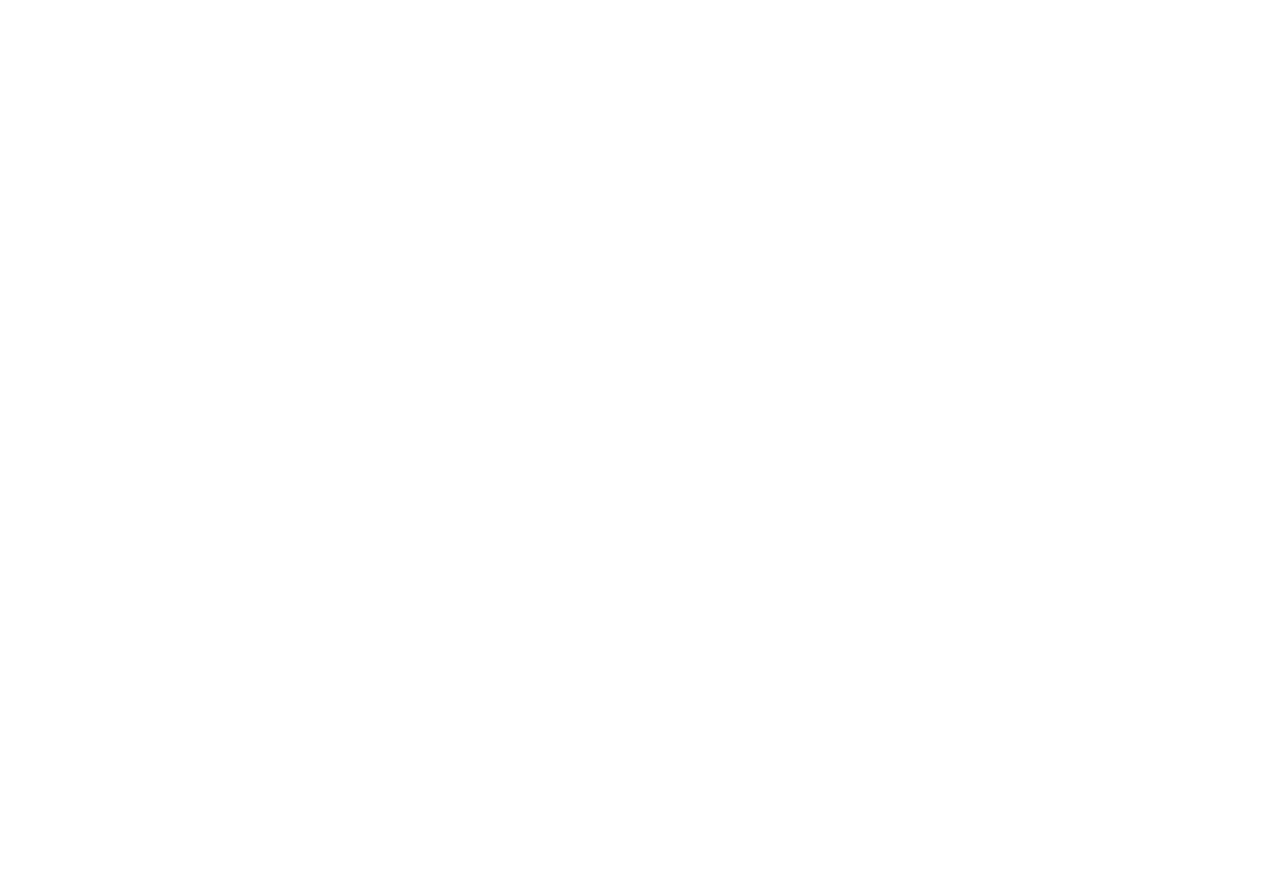
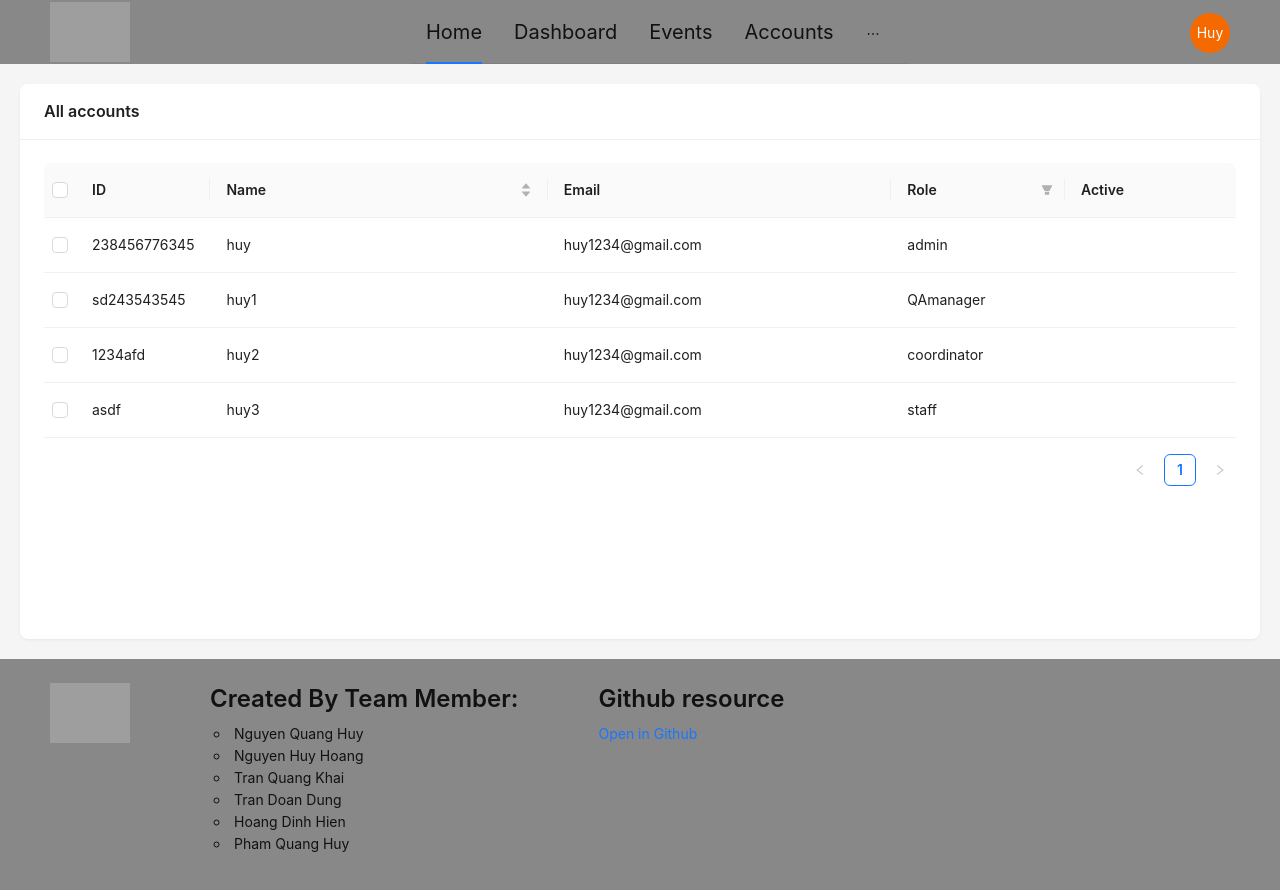
Before and after one commit to NguyenQuangHuy282002/COMP1640, a React (Create React App) app in the folder frontend/: page /accounts-manager in a window 1280 px wide. Before the commit this address had no page. Shown: the top 890 px of the page. Before the commit the page ends 800 px from the top, so only its background shows below. Built offline with nearby package versions, Linux system fonts and the light colour scheme; grey boxes are pictures that could not be loaded.

Commit message:
Update view

```diff
--- a/frontend/package.json
+++ b/frontend/package.json
@@ -14,6 +14,8 @@
     "@types/react": "^18.0.27",
     "@types/react-dom": "^18.0.10",
     "antd": "^5.1.7",
+    "draft-js": "^0.11.7",
+    "lexical": "^0.8.0",
     "notistack": "^2.0.8",
     "react": "^18.2.0",
     "react-dom": "^18.2.0",
@@ -47,5 +49,8 @@
       "last 1 firefox version",
       "last 1 safari version"
     ]
+  },
+  "devDependencies": {
+    "@types/draft-js": "^0.11.10"
   }
 }
--- /dev/null
+++ b/frontend/src/components/loading/spinner.tsx
@@ -0,0 +1,9 @@
+import { Spin } from 'antd'
+
+export default function Spinner() {
+  return (
+    <div style={{ width: '100%', height: '100%', display: 'flex', justifyContent: 'center', alignItems: 'center' }}>
+      <Spin />
+    </div>
+  )
+}
--- /dev/null
+++ b/frontend/src/components/text-editor/index.tsx
@@ -0,0 +1,9 @@
+import { Editor, EditorState } from 'draft-js'
+import { useState } from 'react'
+import 'draft-js/dist/Draft.css'
+
+export default function TextEditor() {
+  const [editorState, setEditorState] = useState(() => EditorState.createEmpty())
+
+  return <Editor editorState={editorState} onChange={setEditorState} />
+}
--- a/frontend/src/index.tsx
+++ b/frontend/src/index.tsx
@@ -5,6 +5,7 @@
 import { BrowserRouter as Router, Outlet, Route, Routes } from 'react-router-dom'
 import './index.css'
 import reportWebVitals from './reportWebVitals'
+import AccountManager from './view/accounts-manager'
 import Login from './view/auth/login'
 import Dashboard from './view/dashboard'
 import EventsPage from './view/events'
@@ -36,7 +37,10 @@
             <Route path="/" element={<HomePage />} />
             <Route path="/dashboard" element={<Dashboard />} />
             <Route path="/event" element={<EventsPage />} />
-            <Route path="/account" element={<UserProfile />} />
+            <Route path="/departments" element={<UserProfile />} />
+            <Route path="/categories" element={<UserProfile />} />
+            <Route path="/accounts-manager" element={<AccountManager />} />
+            <Route path="/ideas" element={<UserProfile />} />
           </Route>
         </Routes>
       </Router>
--- /dev/null
+++ b/frontend/src/view/accounts-manager/index.tsx
@@ -0,0 +1,123 @@
+import { Card, Row, Spin, Table } from 'antd'
+import { useState } from 'react'
+import Spinner from '../../components/loading/spinner'
+import type { ColumnsType, TableProps } from 'antd/es/table'
+
+interface DataType {
+  id: string
+  name: string
+  email: string
+  role: string
+  active: boolean
+}
+
+const columns: ColumnsType<DataType> = [
+  {
+    title: 'ID',
+    dataIndex: 'id',
+    width: '10%',
+  },
+  {
+    title: 'Name',
+    dataIndex: 'name',
+    sorter: (a: DataType, b: DataType) => a.name.length - b.name.length,
+    width: '30%',
+  },
+  {
+    title: 'Email',
+    dataIndex: 'email',
+    width: '30%',
+  },
+  {
+    title: 'Role',
+    dataIndex: 'role',
+    width: '15%',
+    filters: [
+      {
+        text: 'Admin',
+        value: 'admin',
+      },
+      {
+        text: 'Staff',
+        value: 'staff',
+      },
+      {
+        text: 'QA Manager',
+        value: 'QAmanager',
+      },
+      {
+        text: 'Coordinator',
+        value: 'coordinator',
+      },
+    ],
+    onFilter: (value: any, record: DataType) => record.role.indexOf(value) === 0,
+  },
+  {
+    title: 'Active',
+    dataIndex: 'Active',
+    width: '15%',
+  },
+]
+
+function AccountManager() {
+  const [selectedRowKeys, setSelectedRowKeys] = useState<React.Key[]>([])
+  const [loading, setLoading] = useState(false)
+
+  const onSelectChange = (newSelectedRowKeys: React.Key[]) => {
+    console.log('selectedRowKeys changed: ', newSelectedRowKeys)
+    setSelectedRowKeys(newSelectedRowKeys)
+  }
+  const rowSelection = {
+    selectedRowKeys,
+    onChange: onSelectChange,
+  }
+  return (
+    <Row gutter={16} style={{ padding: '20px', margin: 0 }}>
+      <Card
+        title="All accounts"
+        bordered={false}
+        style={{ width: '100%' }}
+        bodyStyle={{ overflow: 'scroll', height: loading ? '500px' : 'auto', minHeight: '500px' }}
+      >
+        <Table rowSelection={rowSelection} columns={columns} dataSource={accounts} loading={loading} />
+      </Card>
+    </Row>
+  )
+}
+
+export default AccountManager
+
+const accounts = [
+  {
+    key: '1',
+    id: '238456776345',
+    name: 'huy',
+    email: 'huy1234@gmail.com',
+    role: 'admin',
+    active: true,
+  },
+  {
+    key: '3',
+    id: 'sd243543545',
+    name: 'huy1',
+    email: 'huy1234@gmail.com',
+    role: 'QAmanager',
+    active: true,
+  },
+  {
+    key: '4',
+    id: '1234afd',
+    name: 'huy2',
+    email: 'huy1234@gmail.com',
+    role: 'coordinator',
+    active: true,
+  },
+  {
+    key: '5',
+    id: 'asdf',
+    name: 'huy3',
+    email: 'huy1234@gmail.com',
+    role: 'staff',
+    active: true,
+  },
+]
--- a/frontend/src/view/layout/header.tsx
+++ b/frontend/src/view/layout/header.tsx
@@ -5,6 +5,7 @@
   LogoutOutlined,
   MenuOutlined,
   ProfileOutlined,
+  TeamOutlined,
   UserOutlined,
 } from '@ant-design/icons'
 import styled from '@emotion/styled'
@@ -37,7 +38,11 @@
       label: <Text style={{ fontSize: 20, margin: 0 }}>Events</Text>,
       icon: windowWidth < 750 && <CarryOutOutlined style={{ fontSize: 20 }} />,
     },
-
+    {
+      key: 'accounts-manager',
+      label: <Text style={{ fontSize: 20, margin: 0 }}>Accounts</Text>,
+      icon: windowWidth < 750 && <TeamOutlined style={{ fontSize: 20 }} />,
+    },
     {
       key: 'courses',
       label: <Text style={{ fontSize: 20, margin: 0 }}>My Course</Text>,
--- a/frontend/src/view/user-profile/editProfile.tsx
+++ b/frontend/src/view/user-profile/editProfile.tsx
@@ -1,5 +1,6 @@
 import { PlusOutlined } from '@ant-design/icons'
 import { Button, Col, DatePicker, Form, Input, Row, Space, Typography, Upload } from 'antd'
+import TextEditor from '../../components/text-editor'
 import { IUserInfo } from '../../types/user'
 
 const { Title } = Typography
@@ -65,6 +66,7 @@
           </Title>
           <Form.Item name="description" label="Description" labelAlign="left">
             <Input defaultValue={userInfo.description} />
+            <TextEditor />
           </Form.Item>
           <Form.Item name="interests" label="Interests" labelAlign="left">
             <Input />
```
Also changed, not shown: 1 other file (tests, documents, lock files or other folders).
